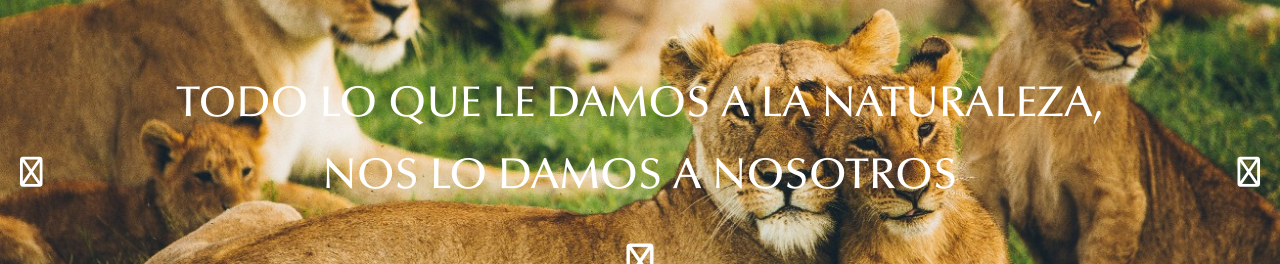
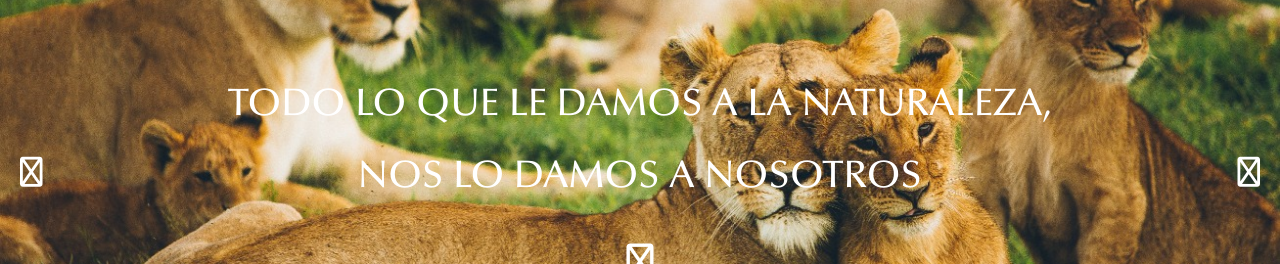
Before and after one commit to jairocuesta/fundacioncapna, a Next.js app: page / in a window 1280 px wide. Shown: the part 228-492 px from the top of the page. Built offline with nearby package versions, Linux system fonts and the light colour scheme; no server answers; grey boxes are pictures that could not be loaded; a web font is replaced by a local one.

Commit message:
Update Hero.tsx

```diff
--- a/src/components/Home/Hero.tsx
+++ b/src/components/Home/Hero.tsx
@@ -24,7 +24,7 @@ export default function HomeHero() {
                     initial={{ bottom: '-30px', opacity: 0 }}
                     animate={{ bottom: '0px', opacity: 1 }}
                     transition={{ delay: .3, duration: .5 }}
-                    className={"relative flex flex-col px-5 lg:p-0 text-2xl md:text-3xl lg:text-[2.7rem] lg:leading-[4.5rem]"}
+                    className={"relative flex flex-col px-5 lg:p-0 text-2xl leading-10 md:text-3xl md:leading-[3.5rem] lg:text-[2.4rem] lg:leading-[4.5rem]"}
                 >
                     <span className={"sm:whitespace-nowrap"}>{`Todo lo que le damos a la Naturaleza,`}</span>
                     <span className={"sm:whitespace-nowrap"}>{`nos lo damos a nosotros`}</span>
```
